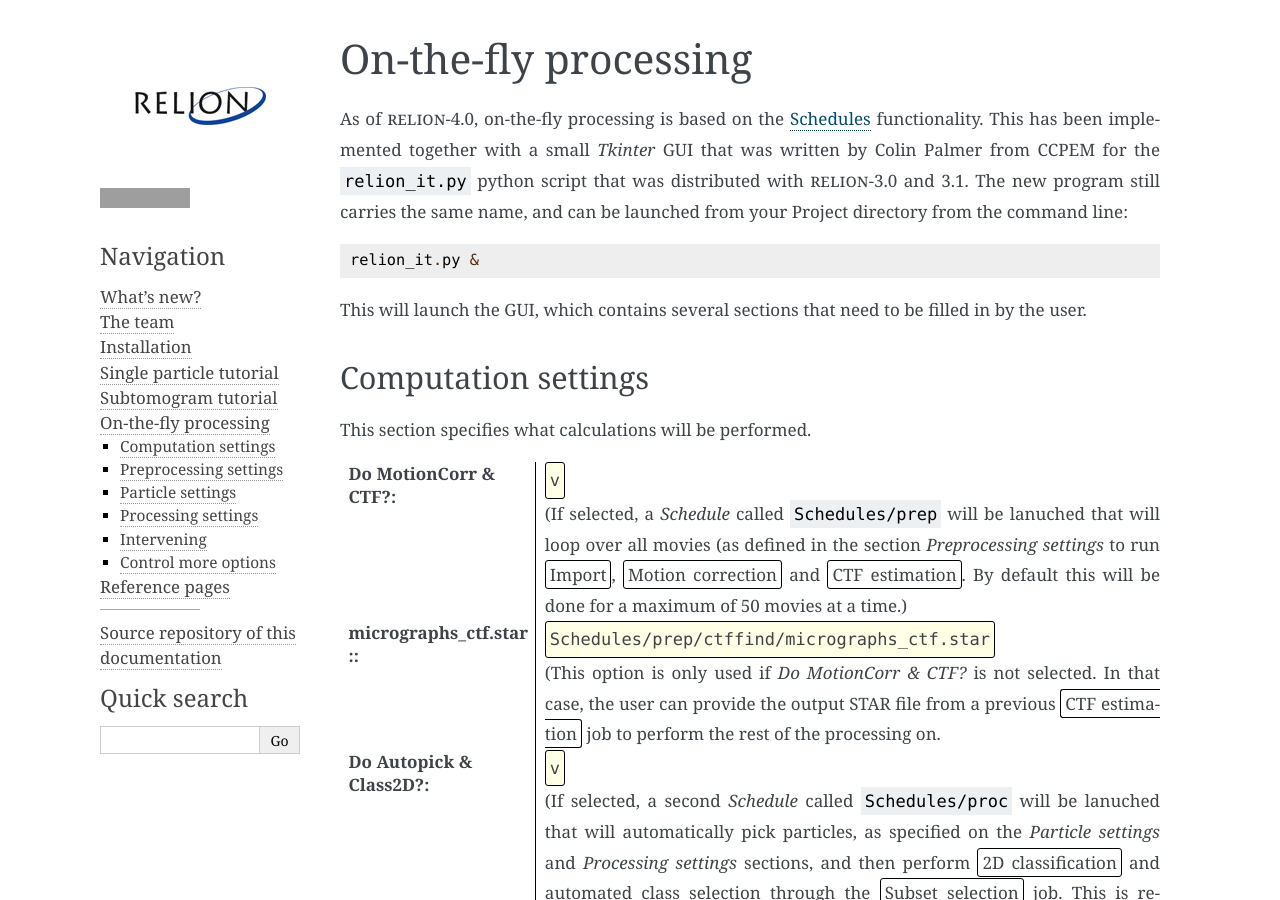
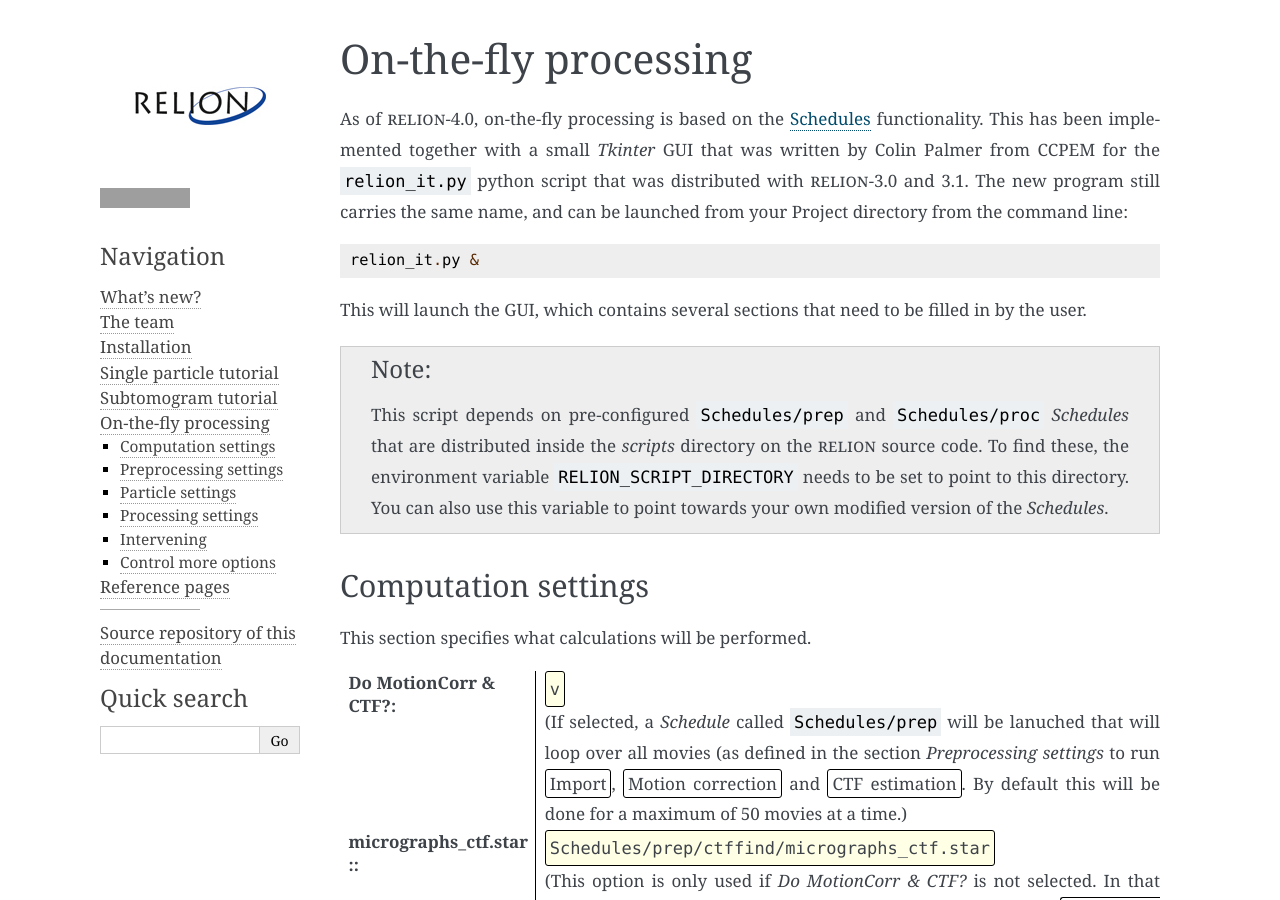
Before and after one commit to 3dem/relion-documents, a Sphinx documentation site: the page built from source/Onthefly.rst, in a window 1280 px wide and 900 px high. Built offline with Sphinx 7.4.7, drawn with Linux system fonts in a browser that asks for light colours; grey boxes are pictures that could not be loaded.

Commit message:
added info on RELION_SCRIPT_DIRECTORY

```diff
--- a/source/Onthefly.rst
+++ b/source/Onthefly.rst
@@ -10,6 +10,10 @@ The new program still carries the same name, and can be launched from your Proje
      relion_it.py &
 
 This will launch the GUI, which contains several sections that need to be filled in by the user.
+
+.. note::
+
+     This script depends on pre-configured ``Schedules/prep`` and ``Schedules/proc`` *Schedules* that are distributed inside the `scripts` directory on the |RELION| source code. To find these, the environment variable ``RELION_SCRIPT_DIRECTORY`` needs to be set to point to this directory. You can also use this variable to point towards your own modified version of the *Schedules*.
 
 
 Computation settings
```
